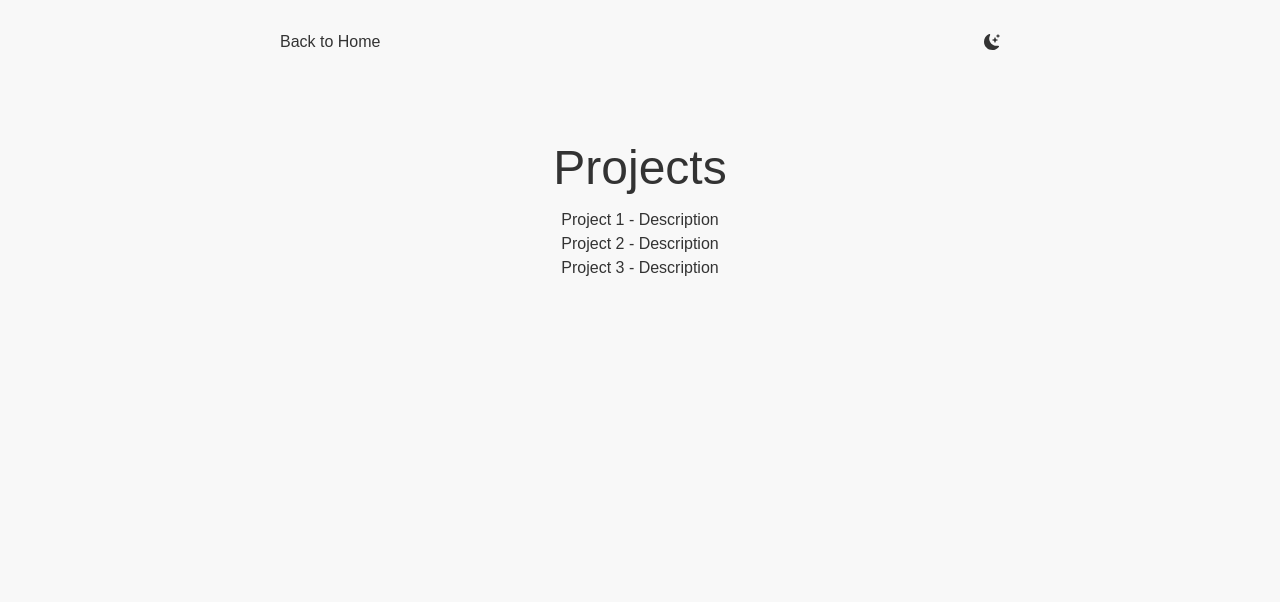
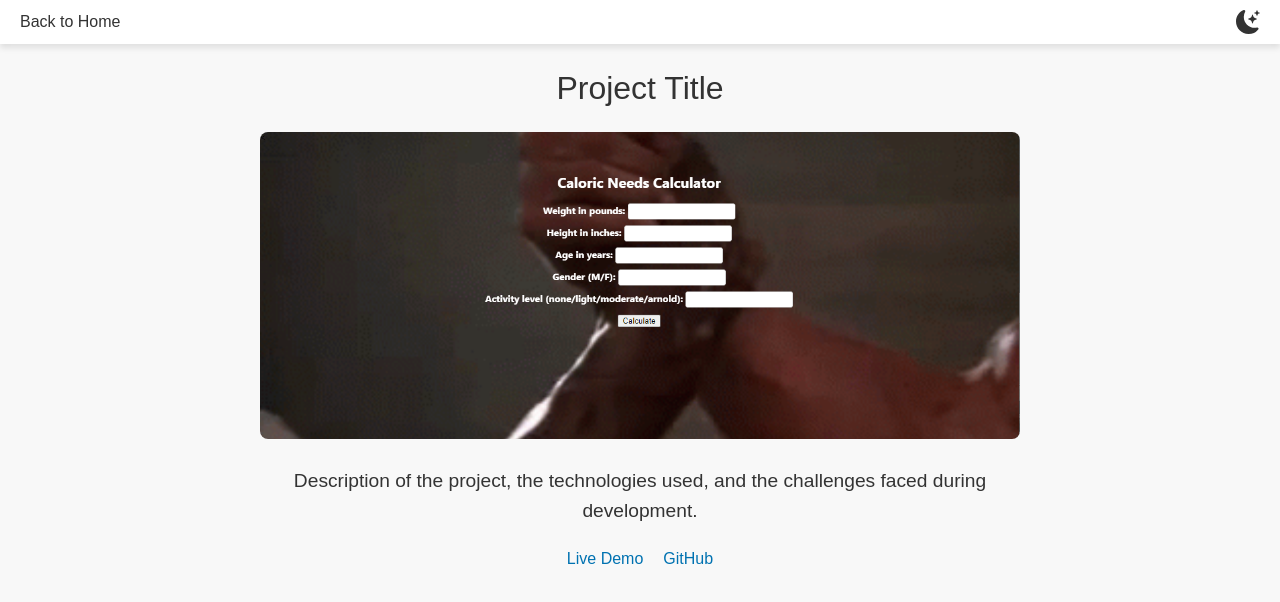
Before and after one commit to TGSpring/personal-website, a Next.js app: page /projects in a window 1280 px wide. Shown: the top 602 px of the page. Built offline with nearby package versions, Linux system fonts and the light colour scheme.

Commit message:
Add files via upload
further updates to projects page styling

```diff
--- a/pages/projects.js
+++ b/pages/projects.js
@@ -1,58 +1,45 @@
-// pages/projects.js
+// pages/project.js
 
 import Head from 'next/head';
-import Link from 'next/link';
+import styles from '../styles/projects.module.css';
+import Image from 'next/image';
+import bros from '../public/bros.png';
 import { useState } from 'react';
 import { BsFillMoonStarsFill, BsSunFill } from 'react-icons/bs';
-import styles from '../styles/projects.module.css';
 
-export default function Projects() {
+export default function Project() {
   const [darkMode, setDarkMode] = useState(false);
 
   return (
-    <div className={darkMode ? styles.darkMode : ''}>
+    <div className={darkMode ? styles.darkMode : styles.lightMode}>
       <Head>
-        <title>Tyler Spring - Projects</title>
-        <meta name="description" content="Projects by Tyler Spring" />
-        <link rel="icon" href="/favicon.ico" />
+        <title>Project Title</title>
+        <meta name="description" content="Description of the project" />
       </Head>
 
-      <main className={styles.main}>
-        <section className="min-h-screen">
       <nav className={`${styles.nav} ${darkMode ? styles.darkText : styles.textBlack}`}>
-            <Link href="/" className="px-4 py-2 rounded-md text-xl font-burtons ml-4">
-              Back to Home
-            </Link>
-            <div className={`${styles.fixedToggle} ${darkMode ? styles.darkText : styles.textBlack}`}>
+        <a href="/" className={styles.backButton}>Back to Home</a>
+        <div className={styles.themeToggle}>
           {darkMode ? (
-                <BsSunFill onClick={() => setDarkMode(!darkMode)} className={`${styles.cursorPointer} ${styles.iconSize}`} />
+            <BsSunFill onClick={() => setDarkMode(!darkMode)} className={styles.themeIcon} />
           ) : (
-                <BsFillMoonStarsFill onClick={() => setDarkMode(!darkMode)} className={`${styles.cursorPointer} ${styles.iconSize}`} />
+            <BsFillMoonStarsFill onClick={() => setDarkMode(!darkMode)} className={styles.themeIcon} />
           )}
         </div>
       </nav>
 
-          <div className={`text-center p-10 max-w-xl mx-auto ${styles.textCenter} ${styles.p10} ${styles.maxWxl} ${styles.mxAuto}`}>
-            <h3 className={`text-5xl py-4 mt-6 ${darkMode ? styles.darkText : styles.textBlack}`}>Projects</h3>
-            <ul>
-              <li className={styles.portfolioItem}>
-                <Link href="https://github.com/TGSpring/Project-1" target="_blank" rel="noopener noreferrer">
-                  Project 1 - Description
-                </Link>
-              </li>
-              <li className={styles.portfolioItem}>
-                <Link href="https://github.com/TGSpring/Project-2" target="_blank" rel="noopener noreferrer">
-                  Project 2 - Description
-                </Link>
-              </li>
-              <li className={styles.portfolioItem}>
-                <Link href="https://github.com/TGSpring/Project-3" target="_blank" rel="noopener noreferrer">
-                  Project 3 - Description
-                </Link>
-              </li>
-            </ul>
+      <main className={styles.main}>
+        <h1 className={styles.title}>Project Title</h1>
+        <div className={styles.imageContainer}>
+          <Image src={bros} alt="Project Screenshot" className={styles.image} />
         </div>
-        </section>
+        <p className={styles.description}>
+          Description of the project, the technologies used, and the challenges faced during development.
+        </p>
+        <div className={styles.links}>
+          <a href="https://project-demo.com" target="_blank" rel="noopener noreferrer" className={styles.link}>Live Demo</a>
+          <a href="https://github.com/username/project-repo" target="_blank" rel="noopener noreferrer" className={styles.link}>GitHub</a>
+        </div>
       </main>
     </div>
   );
```
Lines whose indentation alone changed are shown as unchanged.
